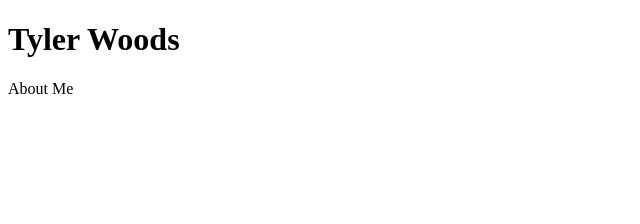
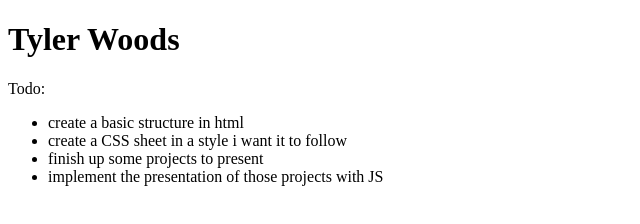
Before and after one commit to Woodsy-25/Woodsy-25.github.io, a plain HTML site: page index.html in a window 1280 px wide. Shown: the whole page, without its empty margins (0-640 px from the left). Drawn offline with Linux system fonts and the light colour scheme.

Commit message:
added a todo list

```diff
--- a/index.html
+++ b/index.html
@@ -4,7 +4,13 @@
 
 <h1>Tyler Woods</h1>
 
-<p>About Me</p>
+<p>Todo:</p>
+<ul>
+    <li>create a basic structure in html</li>
+    <li>create a CSS sheet in a style i want it to follow</li>
+    <li>finish up some projects to present</li>
+    <li>implement the presentation of those projects with JS</li>
+</ul>
 
 </body>
 </html>
```
